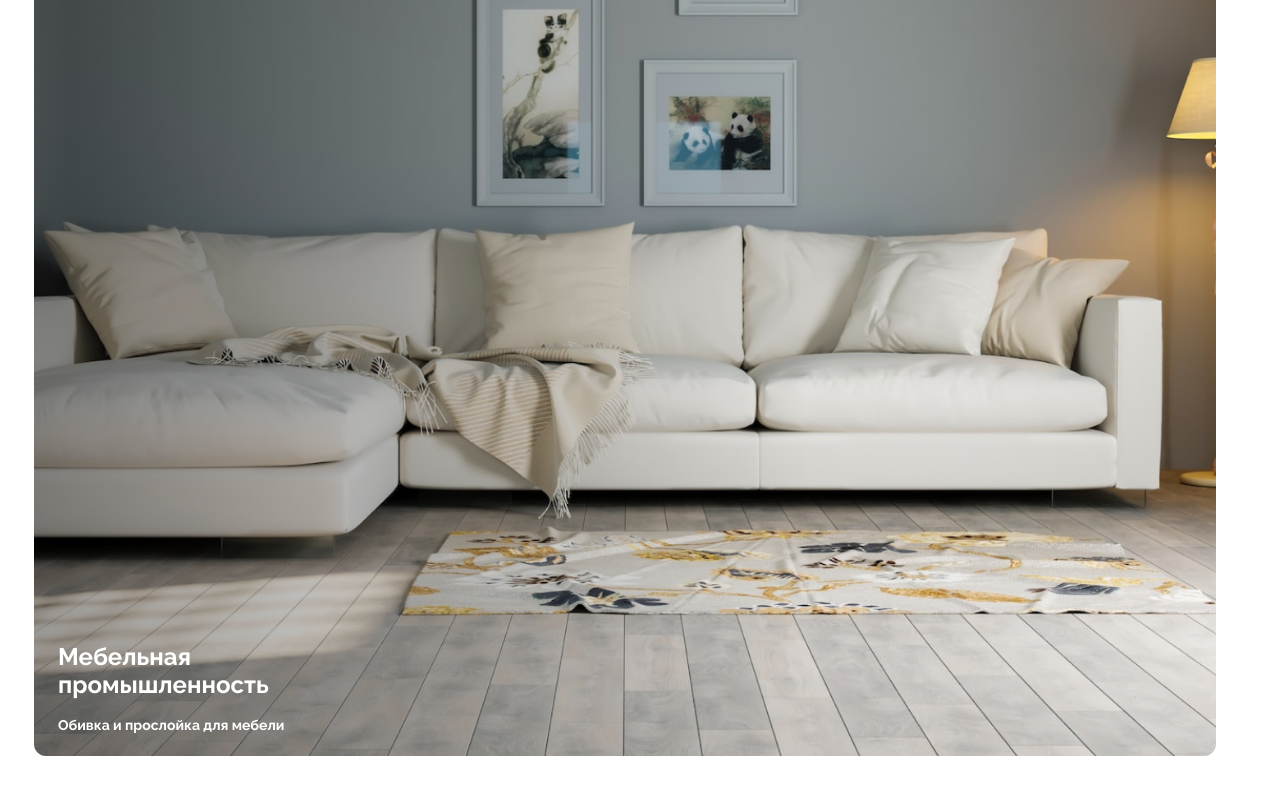
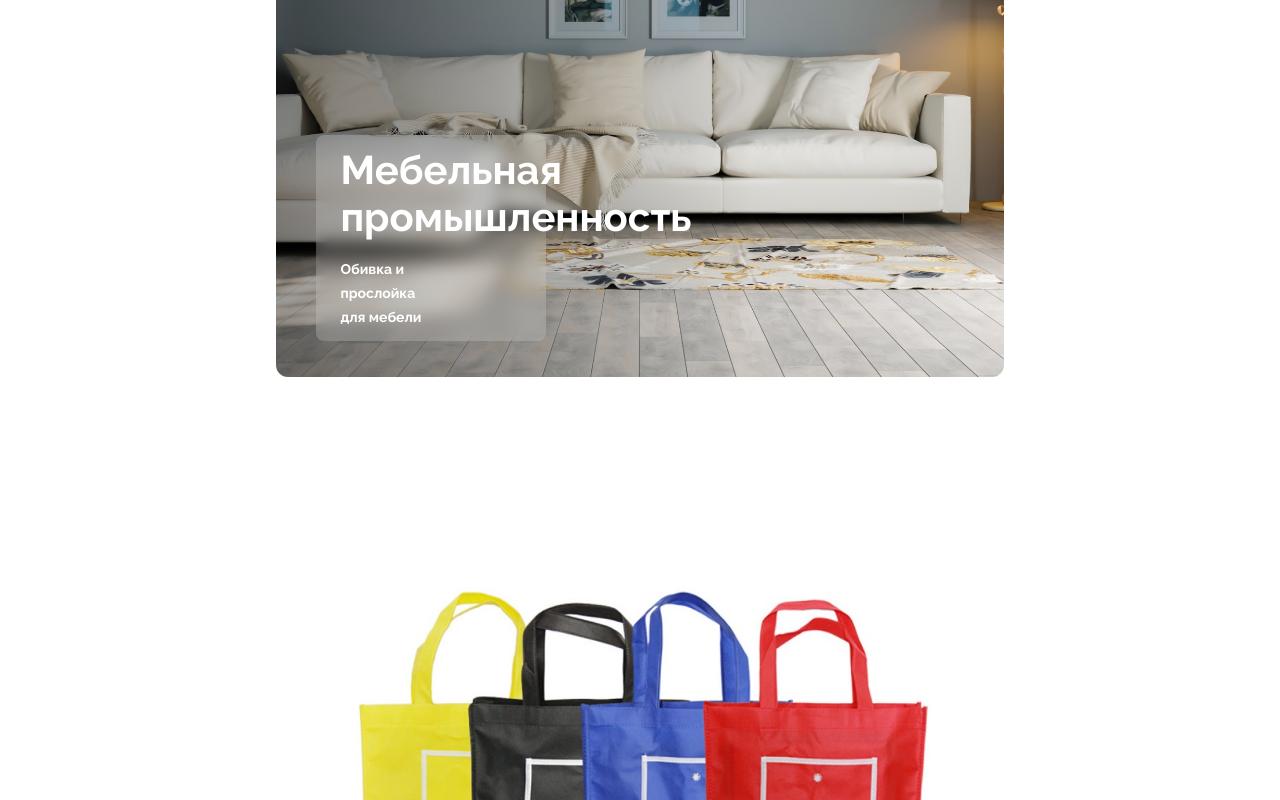
Before and after one commit to MuhammadsolihGofurov/ubd-group, a Next.js app: page / in a window 1280 px wide. Shown: the part 2580-3380 px from the top of the page. Built offline with nearby package versions, Linux system fonts and the light colour scheme.

Commit message:
feat: adapting for desktop devices

```diff
--- a/src/components/CategoryTabs/CategoryTabs.module.scss
+++ b/src/components/CategoryTabs/CategoryTabs.module.scss
@@ -42,39 +42,42 @@
           line-height: 150%;
         }
 
-        // @media screen and (min-width: 769px) {
-        //   margin: 40px;
-        //   padding: 12px 24px;
-        //   background: rgba(242, 242, 242, 0.2);
-        //   backdrop-filter: blur(8px);
-        //   border-radius: 8px;
-        //   max-width: 60%;
+        @media screen and (min-width: 769px) {
+          margin: 40px;
+          padding: 12px 24px;
+          background: rgba(242, 242, 242, 0.2);
+          backdrop-filter: blur(8px);
+          border-radius: 8px;
+          max-width: 60%;
 
-        //   h2 {
-        //     font-size: 40px;
-        //     font-weight: 700;
-        //   }
+          h2 {
+            font-size: 40px;
+            font-weight: 700;
+            line-height: 46.96px;
+          }
 
-        //   p {
-        //     font-weight: 600;
-        //   }
-        // }
+          p {
+            width: 50%;
+            font-weight: 600;
+            line-height: 24px;
+          }
+        }
 
-        // @media screen and (min-width: 1400px) {
-        //   width: 50%;
-        // }
+        @media screen and (min-width: 1400px) {
+          width: 50%;
+        }
       }
     }
   }
 
   @media screen and (min-width: 1024px) {
-    .sliders {
+    .slides {
       width: 60%;
       margin: auto;
       gap: 100px;
       margin-bottom: -40px;
 
-      .slider {
+      .slide {
         position: relative;
       }
     }
--- a/src/components/Contacts/Contacts.module.scss
+++ b/src/components/Contacts/Contacts.module.scss
@@ -79,10 +79,10 @@
       grid-column: 1/2;
       position: relative;
 
-      @media screen and (min-width: 769px) {
+      @media screen and (min-width: 1025px) {
         flex-direction: row;
         flex-wrap: wrap;
-        gap: 80px;
+        // gap: 80px;
         margin: 0;
 
         div {
@@ -109,6 +109,7 @@
         font-size: 16px;
         font-weight: 500;
         border-radius: 8px;
+        width: 100%;
       }
 
       .button {
@@ -144,15 +145,16 @@
     }
   }
 
-  @media screen and (min-width: 769px) {
+  @media screen and (min-width: 1025px) {
+    .content {
       display: grid;
       grid-template-rows: 250px;
       grid-template-columns: 1fr 1fr;
       padding: 0 160px;
       padding-top: 269px;
       margin-top: 100px;
+      column-gap: 160px;
 
-    .content {
       h3 {
         margin-top: 0;
         text-align: start;
@@ -189,13 +191,15 @@
     width: 100%;
     height: 100%;
     z-index: -2;
+    right: 0;
 
     @media screen and (min-width: 768px) {
-      /* background-image: url('/images/Ellipse.png'); */
       background-image: none;
       content: url("/images/Ellipse 15.svg");
+      scale: 2.5;
       width: 100%;
       height: 100%;
+      top: 25em;
     }
   }
 }
--- a/src/components/Footer/Footer.jsx
+++ b/src/components/Footer/Footer.jsx
@@ -1,17 +1,12 @@
 import Link from "next/link";
-import Image from "next/image";
 
-import { useEffect, useState } from "react";
-
-import { getData } from "../../utils/getData";
+import { useState } from "react";
 
 import styled from "styled-components";
 import styles from './Footer.module.scss';
 
 const Footer = () => {
     const [isLoading, setIsLoading] = useState(true);
-    const [data, setData] = useState();
-    const [menu, setMenu] = useState()
 
     return (
         <div className={styles.container}>
--- a/src/styles/globals.scss
+++ b/src/styles/globals.scss
@@ -16,8 +16,6 @@ body {
   margin: 0;
   padding: 0;
   font-size: 16px;
-  overflow-y: auto;
-  scrollbar-gutter: stable;
   overflow-x: hidden;
 }
 
```
Lines whose indentation alone changed are shown as unchanged.
